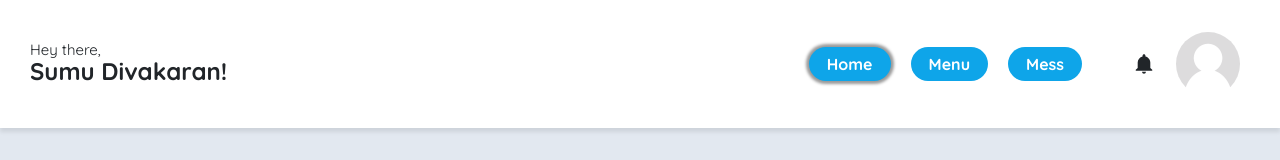
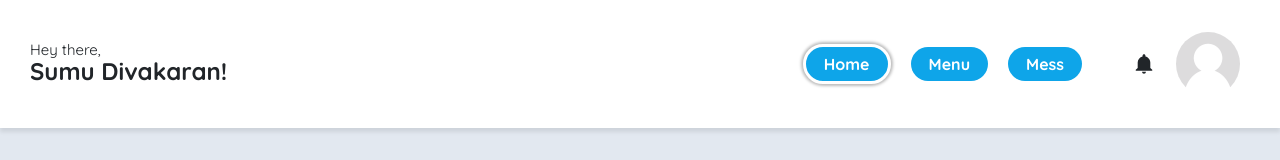
Before and after one commit to Aslam-Naseer/HMMS_frontend, a React (Create React App) app: page /home in a window 1280 px wide. Shown: the top 160 px of the page. Built offline with nearby package versions, Linux system fonts and the light colour scheme.

Commit message:
View selected button navbar

```diff
--- a/src/modules/navbars.css
+++ b/src/modules/navbars.css
@@ -64,5 +64,6 @@
 }
 
 .current-head-btn {
-  box-shadow: 0px 0px 3px 3px #0006;
+  border: 3px solid white;
+  box-shadow: 0px 0px 3px 2px #0004;
 }
```
